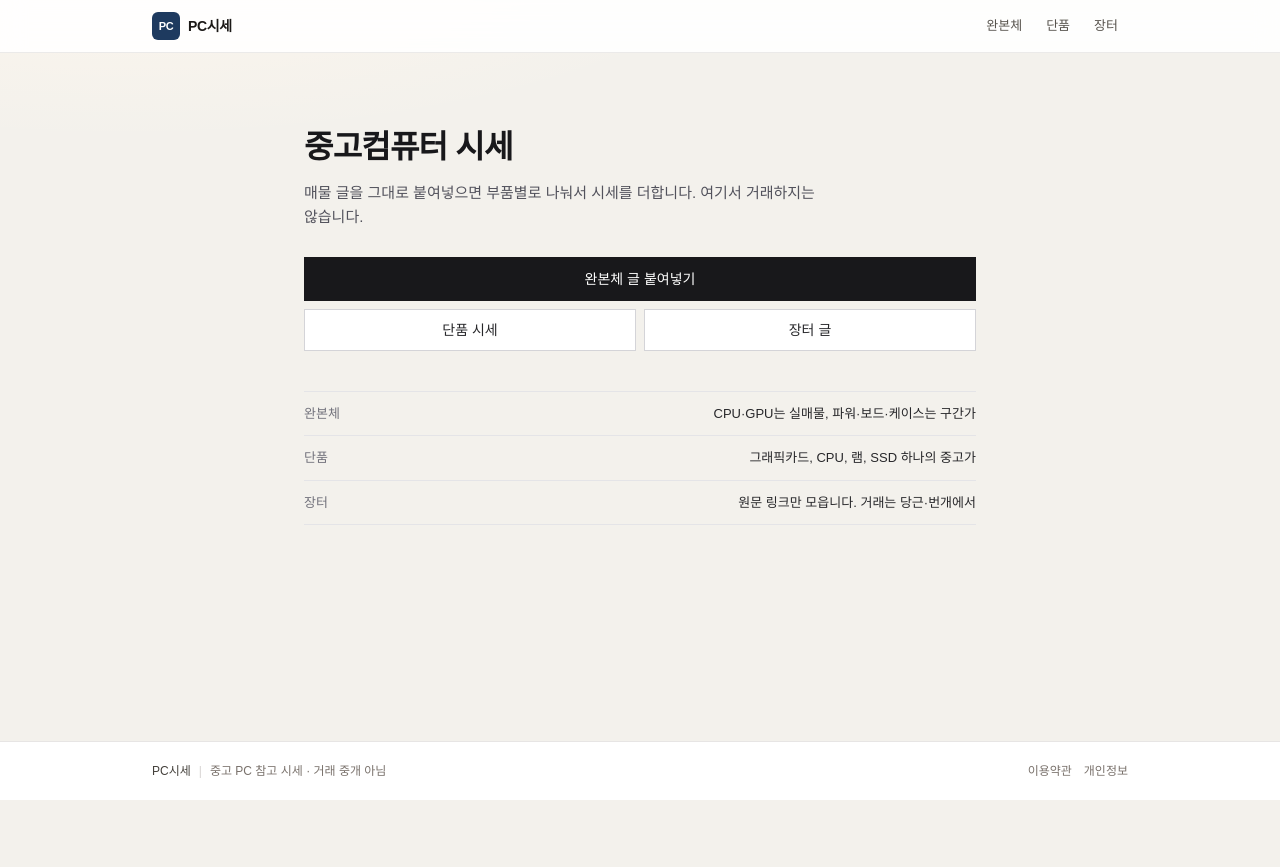
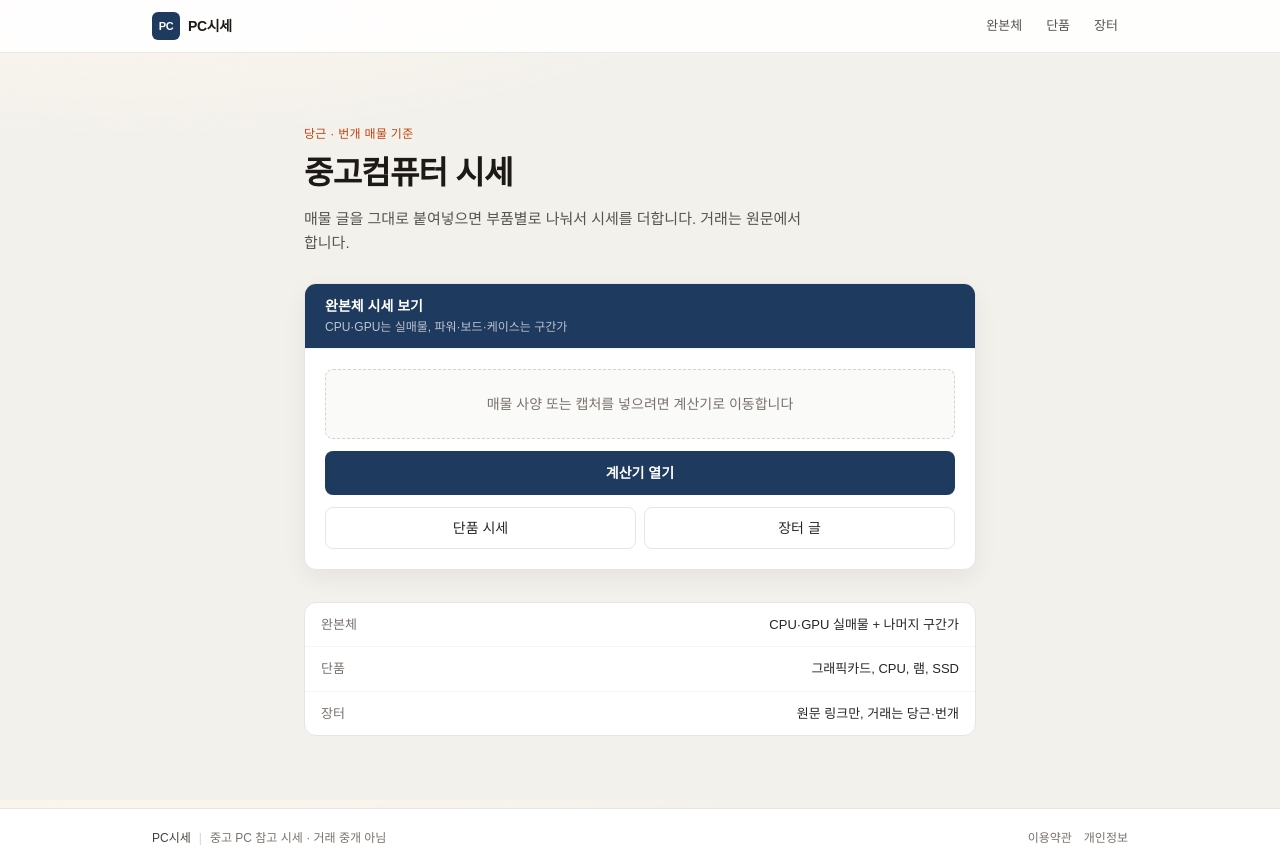
Before and after one commit to active06119-cpu/usedpcprice, a Next.js app: page / in a window 1280 px wide. Before the commit the page ends 800 px from the top, so only its background shows below. Built offline with nearby package versions, Linux system fonts and the light colour scheme.

Commit message:
design: warmer home with a real tool panel

```diff
--- a/src/app/page.tsx
+++ b/src/app/page.tsx
@@ -3,49 +3,59 @@ import Link from "next/link";
 export default function Home() {
   return (
     <main className="mx-auto w-full max-w-2xl py-6 sm:py-12">
-      <h1 className="text-2xl font-bold leading-snug tracking-tight text-zinc-900 sm:text-[2rem]">
+      <p className="text-[12px] font-medium tracking-wide text-[#c2410c]">당근 · 번개 매물 기준</p>
+      <h1 className="mt-2 text-[1.65rem] font-bold leading-snug tracking-tight text-stone-900 sm:text-[2rem]">
         중고컴퓨터 시세
       </h1>
-      <p className="mt-3 max-w-lg text-[15px] leading-6 text-zinc-600">
+      <p className="mt-3 max-w-lg text-[15px] leading-6 text-stone-600">
         매물 글을 그대로 붙여넣으면 부품별로 나눠서 시세를 더합니다.
-        여기서 거래하지는 않습니다.
+        거래는 원문에서 합니다.
       </p>
 
-      <div className="mt-6 space-y-2 sm:mt-7">
+      <section className="mt-7 overflow-hidden rounded-xl border border-stone-200 bg-white shadow-[0_8px_24px_rgba(28,25,23,0.06)]">
+        <div className="border-b border-stone-100 bg-[#1e3a5f] px-4 py-3 text-white sm:px-5">
+          <p className="text-sm font-semibold">완본체 시세 보기</p>
+          <p className="mt-0.5 text-[12px] text-white/70">CPU·GPU는 실매물, 파워·보드·케이스는 구간가</p>
+        </div>
+        <div className="p-4 sm:p-5">
+          <div className="rounded-lg border border-dashed border-stone-300 bg-stone-50 px-4 py-6 text-center text-sm text-stone-500">
+            매물 사양 또는 캡처를 넣으려면 계산기로 이동합니다
+          </div>
           <Link
             href="/calculator"
-          className="block bg-zinc-900 px-4 py-3 text-center text-sm font-medium text-white hover:bg-zinc-800"
+            className="mt-3 block rounded-lg bg-[#1e3a5f] px-4 py-3 text-center text-sm font-semibold text-white hover:bg-[#16304f]"
           >
-          완본체 글 붙여넣기
+            계산기 열기
           </Link>
-        <div className="grid grid-cols-2 gap-2">
+          <div className="mt-3 grid grid-cols-2 gap-2">
             <Link
               href="/part-price"
-            className="border border-zinc-300 bg-white px-3 py-2.5 text-center text-sm text-zinc-800 hover:bg-zinc-50"
+              className="rounded-lg border border-stone-200 bg-white px-3 py-2.5 text-center text-sm text-stone-800 hover:bg-stone-50"
             >
               단품 시세
             </Link>
             <Link
               href="/market"
-            className="border border-zinc-300 bg-white px-3 py-2.5 text-center text-sm text-zinc-800 hover:bg-zinc-50"
+              className="rounded-lg border border-stone-200 bg-white px-3 py-2.5 text-center text-sm text-stone-800 hover:bg-stone-50"
             >
               장터 글
             </Link>
           </div>
         </div>
+      </section>
 
-      <dl className="mt-8 divide-y divide-zinc-200 border-y border-zinc-200 text-[13px] sm:mt-10">
-        <div className="flex flex-col gap-1 py-3 sm:flex-row sm:items-baseline sm:justify-between sm:gap-6">
-          <dt className="shrink-0 text-zinc-500">완본체</dt>
-          <dd className="text-zinc-800 sm:text-right">CPU·GPU는 실매물, 파워·보드·케이스는 구간가</dd>
+      <dl className="mt-8 overflow-hidden rounded-xl border border-stone-200 bg-white text-[13px]">
+        <div className="flex flex-col gap-1 border-b border-stone-100 px-4 py-3 sm:flex-row sm:items-baseline sm:justify-between sm:gap-6">
+          <dt className="shrink-0 font-medium text-stone-500">완본체</dt>
+          <dd className="text-stone-800 sm:text-right">CPU·GPU 실매물 + 나머지 구간가</dd>
         </div>
-        <div className="flex flex-col gap-1 py-3 sm:flex-row sm:items-baseline sm:justify-between sm:gap-6">
-          <dt className="shrink-0 text-zinc-500">단품</dt>
-          <dd className="text-zinc-800 sm:text-right">그래픽카드, CPU, 램, SSD 하나의 중고가</dd>
+        <div className="flex flex-col gap-1 border-b border-stone-100 px-4 py-3 sm:flex-row sm:items-baseline sm:justify-between sm:gap-6">
+          <dt className="shrink-0 font-medium text-stone-500">단품</dt>
+          <dd className="text-stone-800 sm:text-right">그래픽카드, CPU, 램, SSD</dd>
         </div>
-        <div className="flex flex-col gap-1 py-3 sm:flex-row sm:items-baseline sm:justify-between sm:gap-6">
-          <dt className="shrink-0 text-zinc-500">장터</dt>
-          <dd className="text-zinc-800 sm:text-right">원문 링크만 모읍니다. 거래는 당근·번개에서</dd>
+        <div className="flex flex-col gap-1 px-4 py-3 sm:flex-row sm:items-baseline sm:justify-between sm:gap-6">
+          <dt className="shrink-0 font-medium text-stone-500">장터</dt>
+          <dd className="text-stone-800 sm:text-right">원문 링크만, 거래는 당근·번개</dd>
         </div>
       </dl>
     </main>
```
Lines whose indentation alone changed are shown as unchanged.
